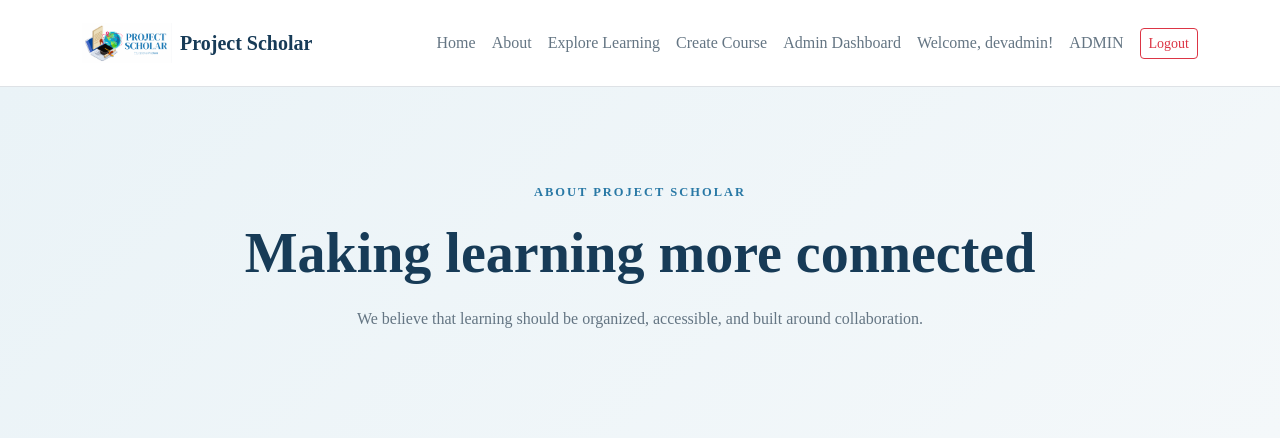
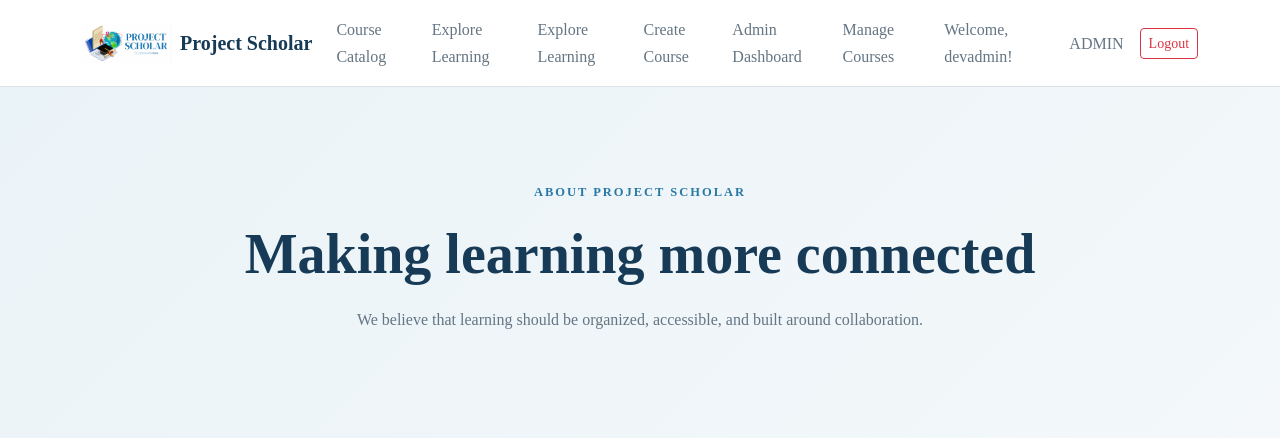
Before and after one commit to Jakob-bit-bit/project-scholar, a Spring Boot app: page /about in a window 1280 px wide. Shown: the top 438 px of the page. Run offline with Spring Boot 4, Linux system fonts and the light colour scheme; a user stored in the database is signed in; some of the project's set-up classes (security, data sources, template engines, error pages and the like) are left out, and stand-ins take their place; some libraries are stand-ins or nearby versions.

Commit message:
Update navbar navigation by user role

```diff
--- a/src/main/resources/templates/fragments/navbar.html
+++ b/src/main/resources/templates/fragments/navbar.html
@@ -12,7 +12,10 @@
                  class="navbar-logo">
             <span>Project Scholar</span>
         </a>
-        <button class="navbar-toggler" type="button"
+
+        <!-- Mobile Navigation Toggle -->
+        <button class="navbar-toggler"
+                type="button"
                 data-bs-toggle="collapse"
                 data-bs-target="#mainNavbar"
                 aria-controls="mainNavbar"
@@ -20,52 +23,71 @@
                 aria-label="Toggle navigation">
             <span class="navbar-toggler-icon"></span>
         </button>
+
         <div class="collapse navbar-collapse" id="mainNavbar">
 
             <div class="navbar-nav ms-auto align-items-lg-center">
-                <a class="nav-link" th:href="@{/}">Home</a>
-                <a class="nav-link" th:href="@{/about}">About</a>
-                <a class="nav-link" th:href="@{/explore-learning}">Explore Learning</a>
-                <!-- Instructor and Admin only -->
+
+                <!-- Public Navigation: Visitors -->
+                <th:block sec:authorize="isAnonymous()">
+                    <a class="nav-link" th:href="@{/}">Home</a>
+                    <a class="nav-link" th:href="@{/about}">About</a>
+                    <a class="nav-link" th:href="@{/explore-learning}">
+                        Explore Learning
+                    </a>
+                    <a class="nav-link" th:href="@{/login}">Sign In</a>
+                    <a class="nav-link" th:href="@{/register}">Register</a>
+                </th:block>
+
+                <!-- Course Catalog: All Authenticated Users -->
                 <a class="nav-link"
-                   th:href="@{/courses/new}"
-                   sec:authorize="hasAnyRole('INSTRUCTOR', 'ADMIN')">
-                    Create Course
+                   th:href="@{/catalog}"
+                   sec:authorize="isAuthenticated()">
+                    Course Catalog
                 </a>
 
-                <!-- Admin only -->
-                <a class="nav-link"
-                   th:href="@{/admin}"
-                   sec:authorize="hasRole('ADMIN')">
-                    Admin Dashboard
-                </a>
+                <!-- Student Navigation -->
+                <th:block sec:authorize="hasRole('STUDENT')">
+                    <a class="nav-link" th:href="@{/explore-learning}">
+                        Explore Learning
+                    </a>
+                </th:block>
 
-                <!-- Visitors only -->
-                <a class="nav-link"
-                   th:href="@{/login}"
-                   sec:authorize="isAnonymous()">
-                    Sign In
-                </a>
+                <!-- Instructor Navigation -->
+                <th:block sec:authorize="hasRole('INSTRUCTOR')">
+                    <a class="nav-link" th:href="@{/explore-learning}">
+                        Explore Learning
+                    </a>
 
-                <a class="nav-link"
-                   th:href="@{/register}"
-                   sec:authorize="isAnonymous()">
-                    Register
-                </a>
+                    <a class="nav-link" th:href="@{/courses/new}">
+                        Create Course
+                    </a>
+                </th:block>
 
-                <!-- Authenticated users only -->
+                <!-- Admin Navigation -->
+                <th:block sec:authorize="hasRole('ADMIN')">
+                    <a class="nav-link" th:href="@{/admin}">
+                        Admin Dashboard
+                    </a>
+
+                    <a class="nav-link" th:href="@{/admin/courses}">
+                        Manage Courses
+                    </a>
+                </th:block>
+
+                <!-- Authenticated User Information -->
                 <span class="nav-link"
                       sec:authorize="isAuthenticated()">
                     Welcome, <span sec:authentication="name"></span>!
                 </span>
 
-                <!-- Display user role -->
+                <!-- Display User Role -->
                 <span class="nav-link"
                       sec:authorize="isAuthenticated()"
                       th:text="${#authentication.authorities[0].authority.replace('ROLE_', '')}">
                 </span>
 
-                <!-- Logout must use POST -->
+                <!-- Logout: POST Request -->
                 <form th:action="@{/logout}"
                       method="post"
                       class="d-flex align-items-center"
@@ -79,7 +101,6 @@
                 </form>
 
             </div>
-
         </div>
     </div>
 </nav>
```
